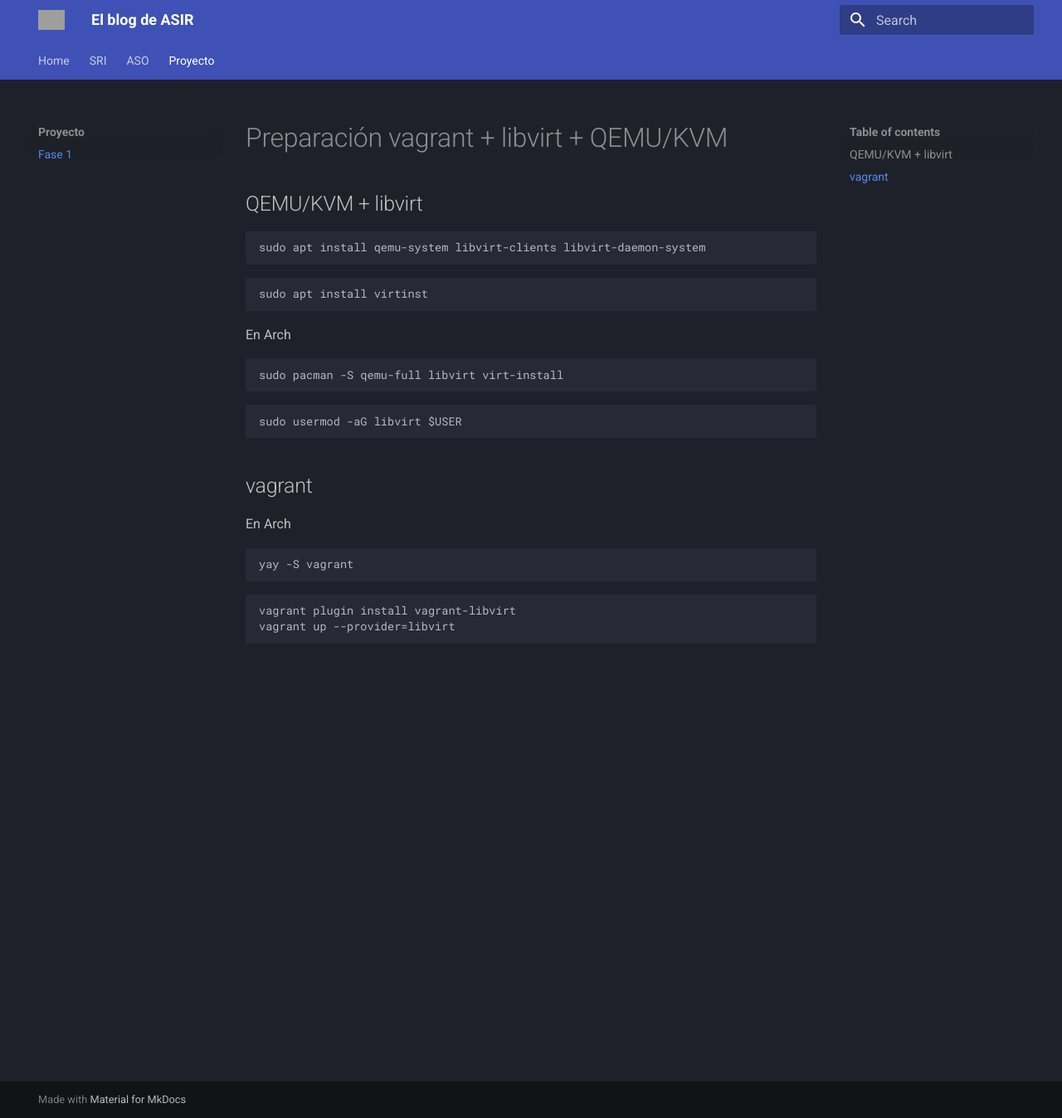
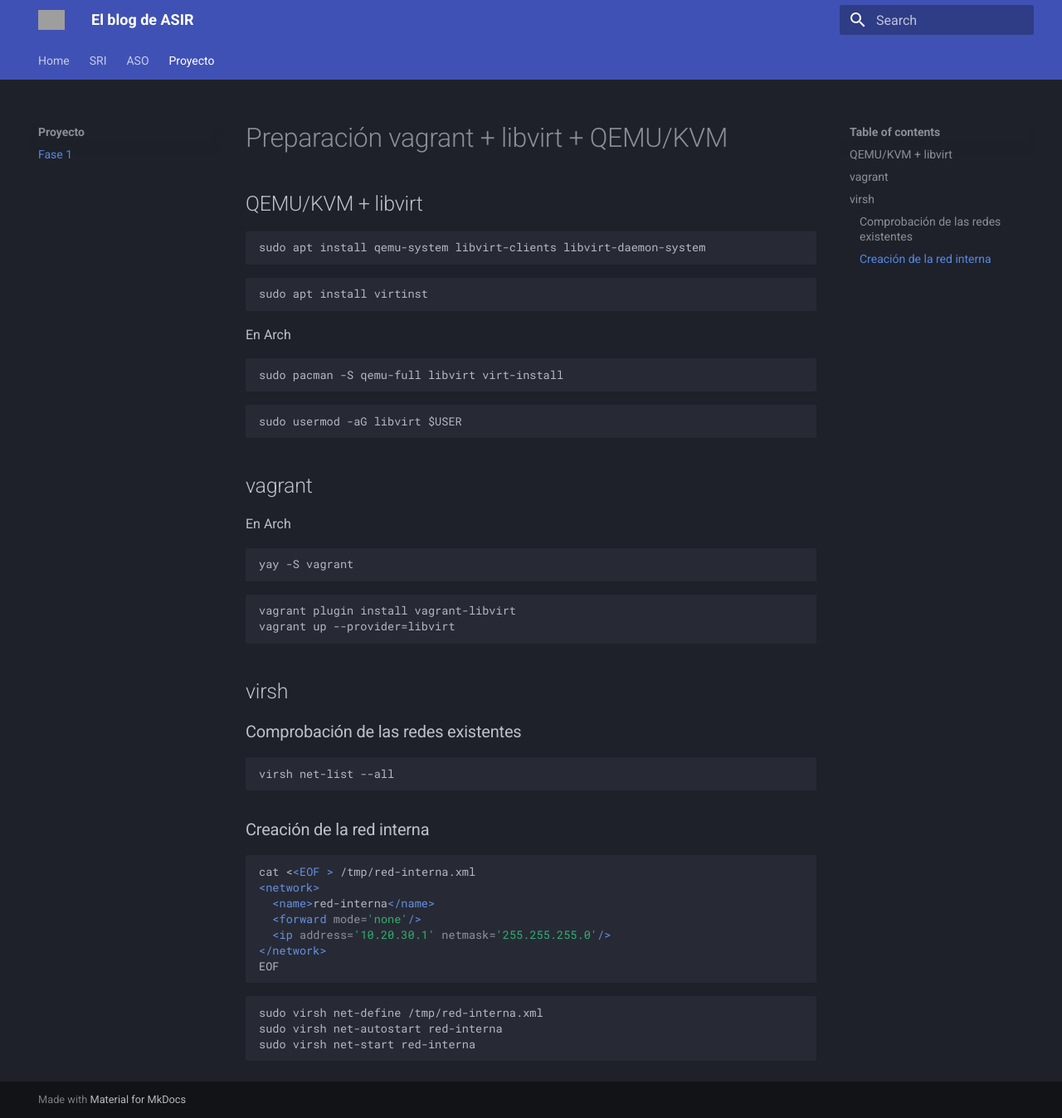
Before and after one commit to tresespadas/andromeda, an MkDocs documentation site: the page built from docs/Proyecto/fase1.md, in a window 1280 px wide and 1348 px high. Shown: the whole window at 83% size. Built offline with MkDocs 1.6.1 and Material for MkDocs 9.7.7, drawn with Linux system fonts in a browser that asks for light colours; grey boxes are pictures that could not be loaded.

Commit message:
actualizando el blog

````diff
--- a/docs/Proyecto/fase1.md
+++ b/docs/Proyecto/fase1.md
@@ -24,3 +24,23 @@
 vagrant plugin install vagrant-libvirt
 vagrant up --provider=libvirt
 ```
+## virsh
+### Comprobación de las redes existentes
+```
+virsh net-list --all
+```
+### Creación de la red interna
+```
+cat <<EOF > /tmp/red-interna.xml
+<network>
+  <name>red-interna</name>
+  <forward mode='none'/>
+  <ip address='10.20.30.1' netmask='255.255.255.0'/>
+</network>
+EOF
+```
+```
+sudo virsh net-define /tmp/red-interna.xml
+sudo virsh net-autostart red-interna
+sudo virsh net-start red-interna
+```
````
Also changed, not shown: docs/Proyecto/fase2.md (added, +6 -0 lines).
